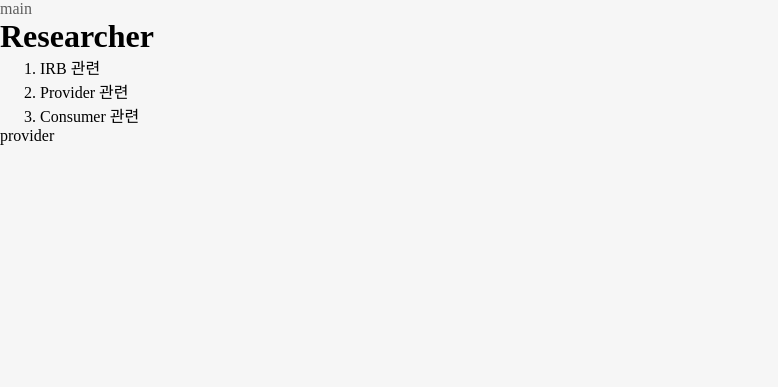
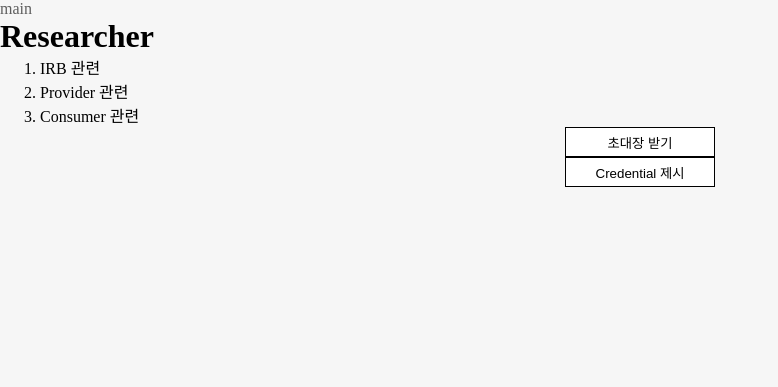
Before and after one commit to kmi0817/siteCode, a Flask app: page /researcher/provider in a window 1280 px wide. Shown: the top 387 px of the page, without its empty margins (0-778 px from the left). Run offline with Flask 2, Linux system fonts and the light colour scheme.

Commit message:
provider UI 대충 구현

```diff
--- a/app/routes.py
+++ b/app/routes.py
@@ -39,10 +39,21 @@ def irb_processLogout() :
 def irb_copyInvitation() :
     return redirect(url_for('researcher_irb'))
 
+
+
 # provider
 @app.route('/provider')
 def provider_index() :
     return render_template('providerServer/index.html')
+
+@app.route('/provider/invitation')
+def provider_invitation() :
+    return render_template('providerServer/creatInv.html')
+
+@app.route('/provider/datalist')
+def provider_datalist() :
+    return render_template('providerServer/datalist.html')
+
 
 # researcher
 @app.route('/researcher')
@@ -61,6 +72,8 @@ def researcher_provider() :
 def researcher_consumer() :
     return render_template('researcher/consumer.html')
 
+
+
 # consumer
 @app.route('/consumer')
 def iconsumer_index() :
--- /dev/null
+++ b/app/static/providerAjax.js
@@ -0,0 +1,6 @@
+$(document).ready(() => {
+    $("#createInvitation").click(() => {
+        alert("초대장 발급");
+        location.href="/researcher/provider";
+    })
+});
--- a/app/static/researcherAjax.js
+++ b/app/static/researcherAjax.js
@@ -4,7 +4,7 @@ $(document).ready(() => {
     // var invitation = sessionStorage.getItem("temp");
     $(".showInfo").text(invitation);
 
-    $("#acceptInvitation").click(() => {
+    $("#acceptInvFromIrb").click(() => {
         $.ajax({
             type: "POST",
             url: "http://localhost:8031/connections/receive-invitation",
@@ -41,7 +41,7 @@ $(document).ready(() => {
                     <div id="displayCreddef" class="showInfo"></div>
                 </div>
                 `;
-                $("#container").append(appended);
+                $("#container_irb").append(appended);
             });
     });
 
@@ -49,7 +49,6 @@ $(document).ready(() => {
         var selectedId = $("input:radio[name=cred_def_ids]:checked").val();
         if (selectedId) {
             var creddef = sessionStorage.getItem(selectedId);
-            console.log(creddef);
             if (creddef) {
                 $("#displayCreddef").html(creddef);
             } else {
--- a/app/static/researcherStyle.css
+++ b/app/static/researcherStyle.css
@@ -11,10 +11,13 @@ a {
 a:hover {
   color: #494949e0;
 }
-article {
-  /* text-align: center; */
+.btns {
+  width: 150px;
+  height: 30px;
+  border: 1px solid black;
+  background-color: white;
 }
-
+/* irb 관련 */
 .showInfo {
   width: 880px;
   height: auto;
@@ -30,9 +33,8 @@ article {
   width: 100px;
   display: inline-block;
 }
-.btns {
-  width: 150px;
-  height: 30px;
-  border: 1px solid black;
-  background-color: white;
+
+/* provider 관련 */
+#container_provider {
+  text-align: center;
 }
--- /dev/null
+++ b/app/templates/providerServer/creatInv.html
@@ -0,0 +1,5 @@
+{% extends 'providerServer/index.html' %}
+
+{% block content %}
+<input type="button" id="createInvitation" value="초대장 발급">
+{% endblock %}
--- /dev/null
+++ b/app/templates/providerServer/datalist.html
@@ -0,0 +1,5 @@
+{% extends 'providerServer/index.html' %}
+
+{% block content %}
+DATALIST
+{% endblock %}
--- a/app/templates/researcher/irb.html
+++ b/app/templates/researcher/irb.html
@@ -1,11 +1,11 @@
 {% extends 'researcher/index.html' %}
 
 {% block content %}
-<div id="container">
+<div id="container_irb">
     <div class="div">
         <div class="label">초대장</div>
         <div class="showInfo"></div>
-        <input type="button" id="acceptInvitation" class="btns" value="초대장 수락">
+        <input type="button" id="acceptInvFromIrb" class="btns" value="초대장 수락">
     </div>
 </div>
 {% endblock %}
--- a/app/templates/researcher/provider.html
+++ b/app/templates/researcher/provider.html
@@ -1,5 +1,25 @@
 {% extends 'researcher/index.html' %}
 
 {% block content %}
-provider
+<div id="container_provider">
+    <input type="button" id="acceptInvFromProvider" class="btns" value="초대장 받기">
+    <br>
+    <input type="button" id="presentCred" class="btns" value="Credential 제시">
+</div>
+<script>
+    $(document).ready(() => {
+        $("#acceptInvFromProvider").click(() => {
+            if (sessionStorage.getItem("invitation")) {
+                // invitation from irb에서 invitation from Provider로 변경
+                sessionStorage["invitation"] = "{id: 'djsio', name: 'park'}";
+            } else {
+                alert("IRB 페이지에서 로그인을 선행하십시오.");
+            }
+        });
+
+        $("#presentCred").click(() => {
+            sessionStorage.setItem("credential", "credential...");
+        })
+    })
+</script>
 {% endblock %}
```
Also changed, not shown: app/templates/providerServer/index.html (+20 -2 lines), app/static/providerStyle.css (added).
